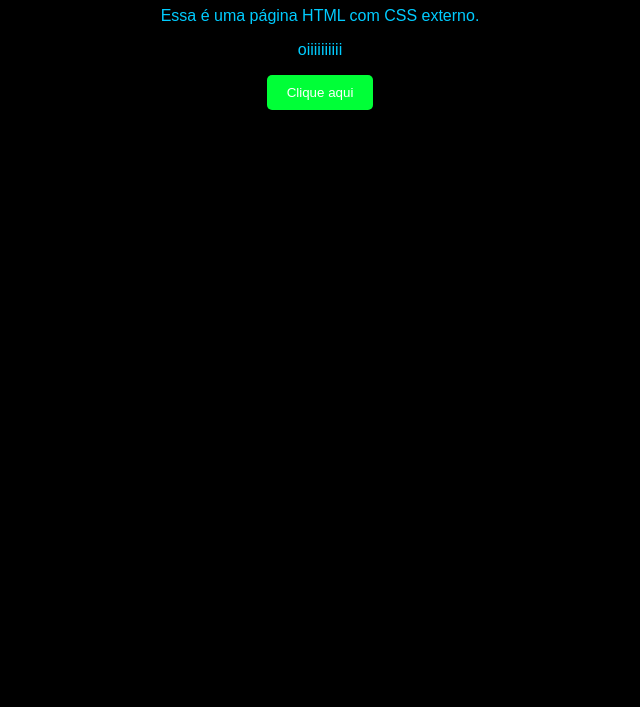
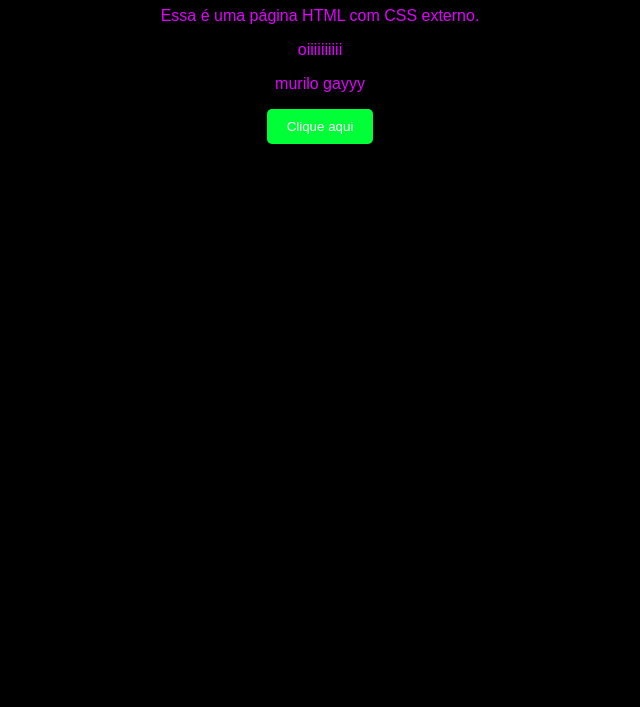
Before and after one commit to freese11/aula_novaCsseHtml, a plain HTML site: page index.html in a window 1280 px wide. Shown: the part 93-800 px from the top of the page, without its empty margins (320-960 px from the left). Drawn offline with Linux system fonts and the light colour scheme.

Commit message:
safff
updade desiing

```diff
--- a/index.html
+++ b/index.html
@@ -10,6 +10,7 @@
   <h1>Bem-vindo à Página de Teste</h1>
   <p>Essa é uma página HTML com CSS externo.</p>
   <p>oiiiiiiiiii</p>
+  <p>murilo gayyy</p>
   <button onclick="alert('Você clicou no botão!')">Clique aqui</button>
 </body>
 </html>
--- a/testecss.css
+++ b/testecss.css
@@ -11,7 +11,7 @@ h1 {
 }
 
 p {
-  color: #00ccff;
+  color: #e100ff;
 }
 
 button {
```
